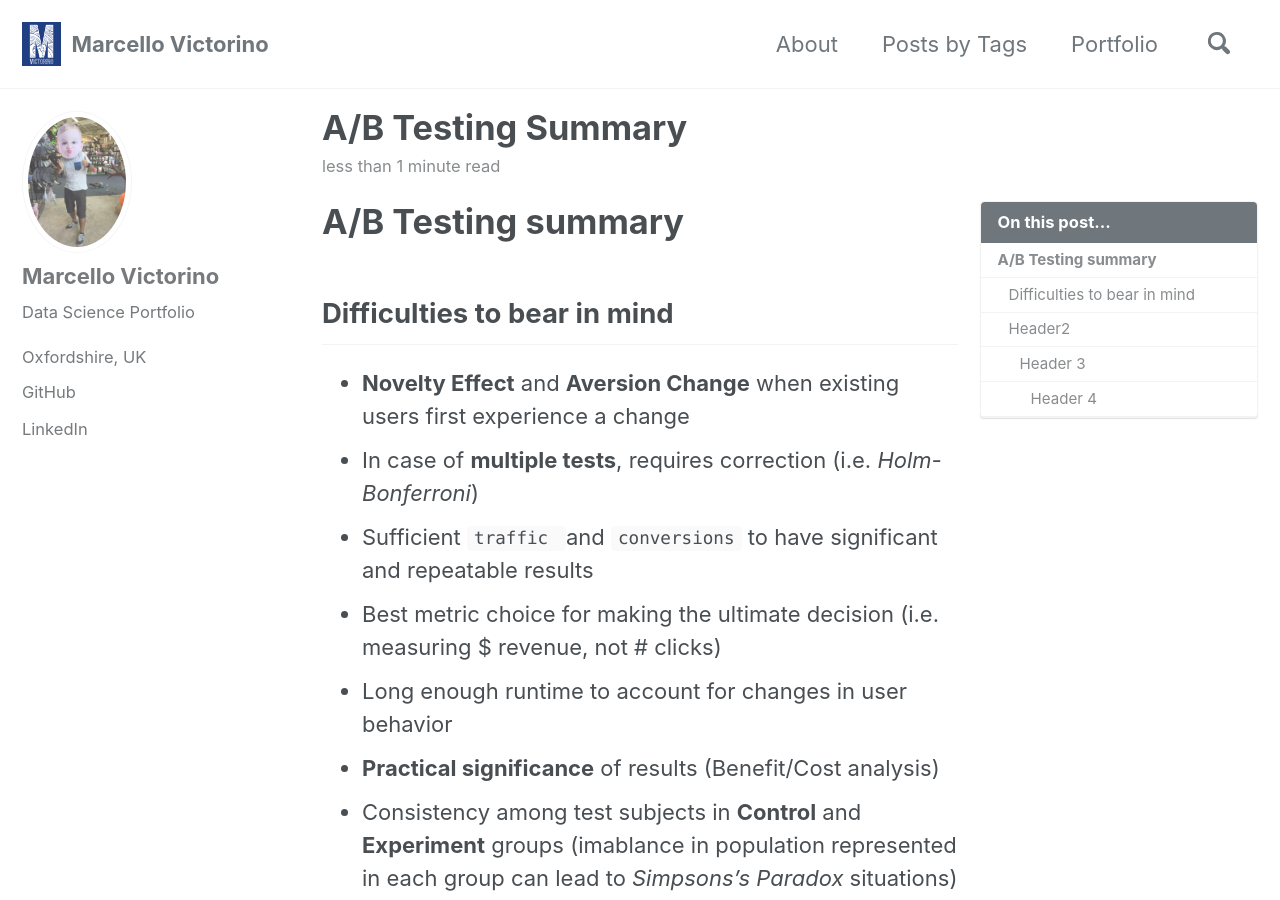
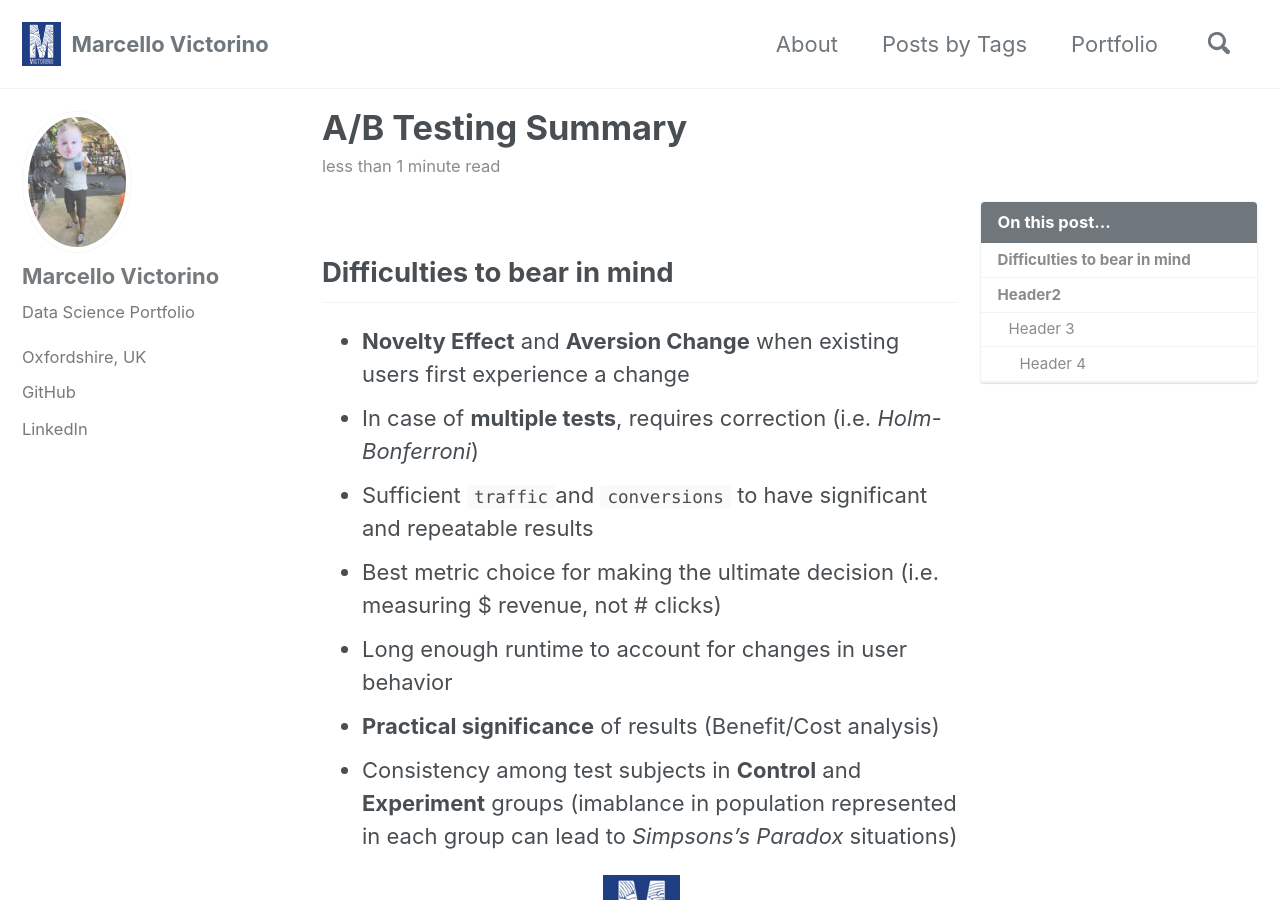
Before and after one commit to marcellovictorino/marcellovictorino.github.io, a Jekyll site: the page built from _posts/2019-03-16-ABtesting.md, in a window 1280 px wide and 900 px high. Built offline with Jekyll 4.4.1, drawn with Linux system fonts in a browser that asks for light colours; cached includes are drawn as plain includes; a script that is not in the unit is left out.

Commit message:
Update Blog “2019-03-16-ABtesting”

```diff
--- a/_posts/2019-03-16-ABtesting.md
+++ b/_posts/2019-03-16-ABtesting.md
@@ -9,21 +9,17 @@
 thumbnail: /images/ab-testing.jpg
 rating: 4
 ---
-# A/B Testing summary
+
 
 ## Difficulties to bear in mind
 
 * **Novelty Effect** and **Aversion Change** when existing users first experience a change
 * In case of **multiple tests**, requires correction (i.e. _Holm-Bonferroni_)
-* Sufficient `traffic `and `conversions`  to have significant and repeatable results
+* Sufficient `traffic`and `conversions`  to have significant and repeatable results
 * Best metric choice for making the ultimate decision (i.e. measuring $ revenue, not # clicks)
 * Long enough runtime to account for changes in user behavior
 * **Practical significance** of results (Benefit/Cost analysis)
 * Consistency among test subjects in **Control** and **Experiment** groups (imablance in population represented in each group can lead to _Simpsons's Paradox_ situations)
-
-
-
-
 
 Adding an image example:
 <img src="{{ site.url }}{{ site.baseurl }}/images/logo_victorino3_77x88.png" alt="logo_image">
```
